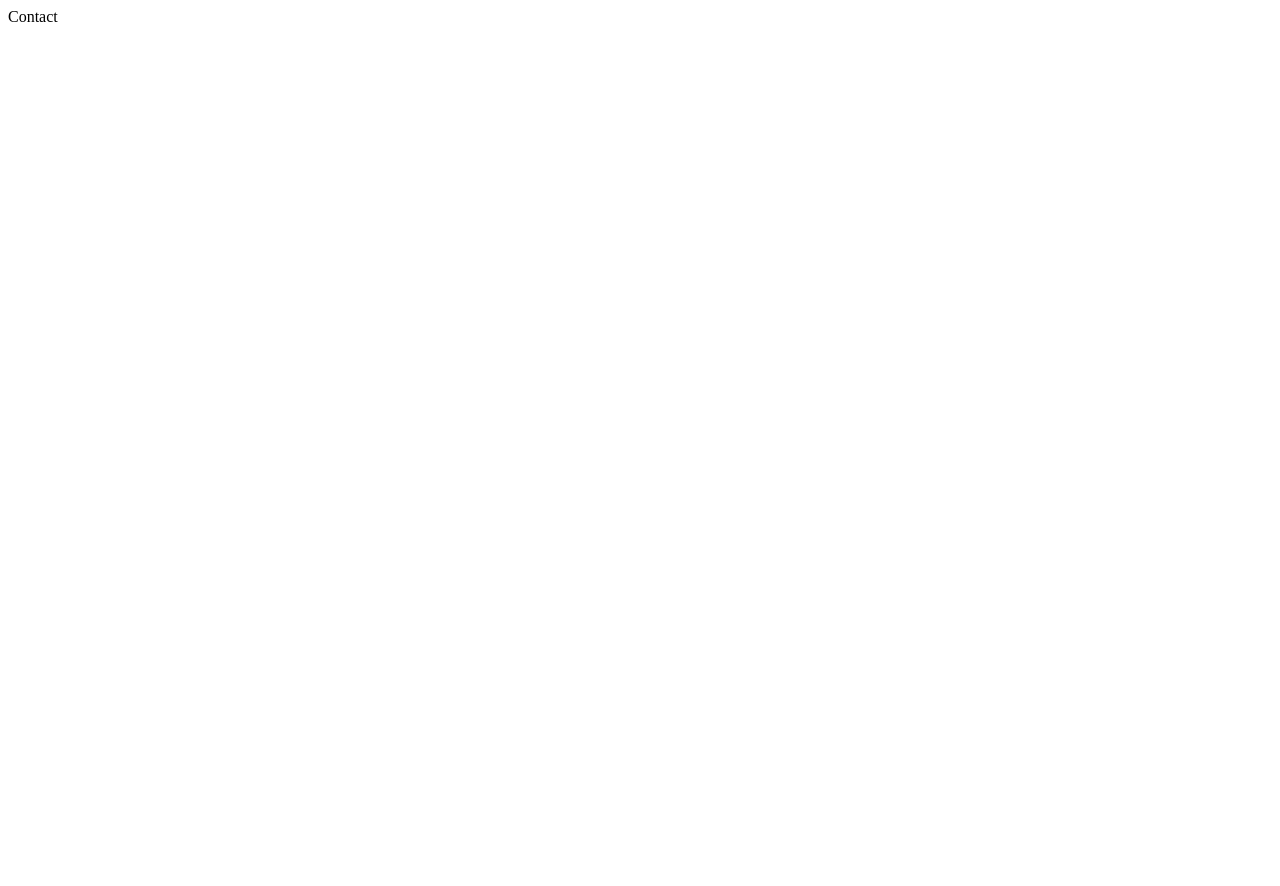
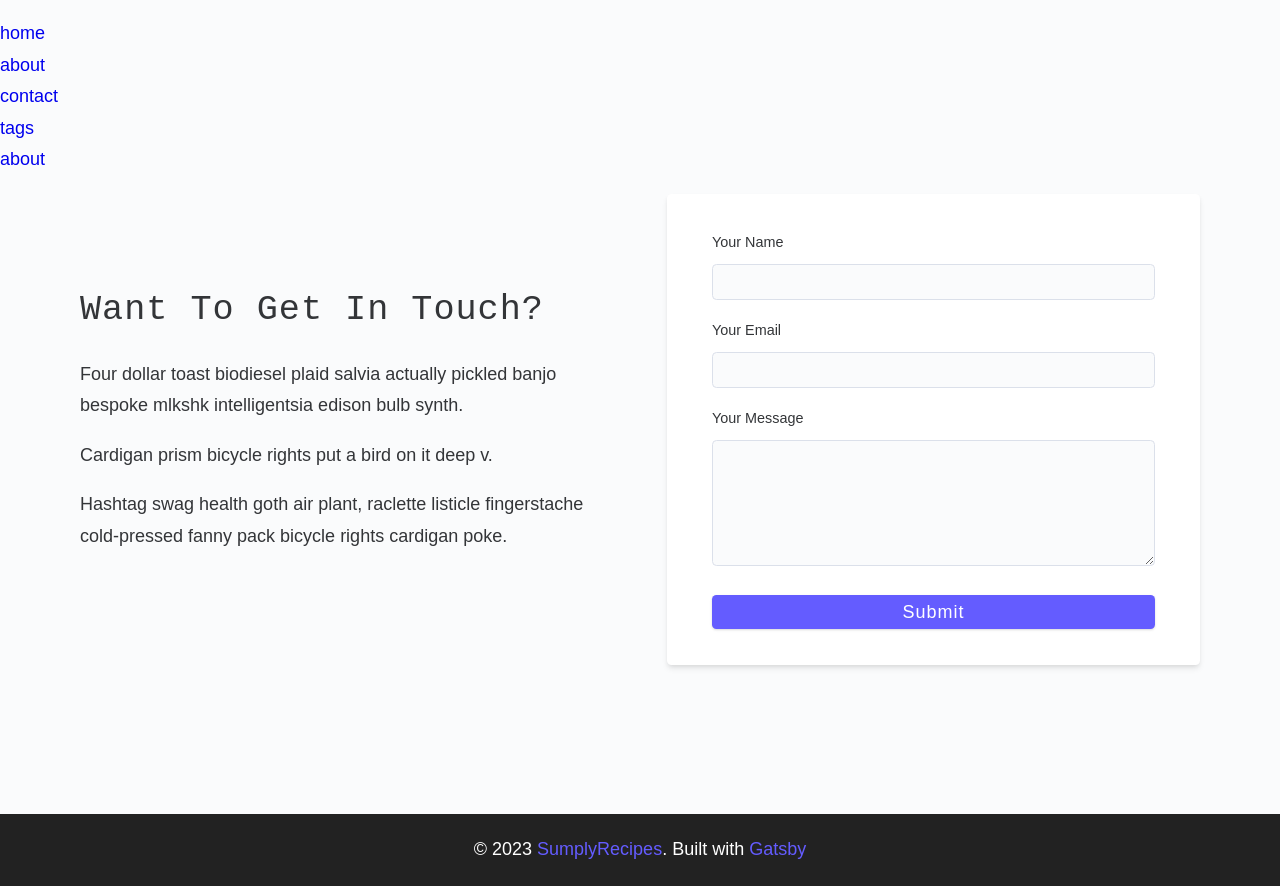
Before and after one commit to cvine21/gatsby-recipes, a Gatsby site: page /contact in a window 1280 px wide. Before the commit the page ends 800 px from the top, so only its background shows below. Built offline with nearby package versions, Linux system fonts and the light colour scheme; Gatsby itself is replaced by a stand-in of ours.

Commit message:
feat: 🎸 layout
a contact page layout

```diff
--- a/src/pages/contact.js
+++ b/src/pages/contact.js
@@ -1,7 +1,47 @@
 import React from "react";
 
+import Layout from "../components/Layout";
+
 function Contact() {
-  return <div>Contact</div>;
+  return (
+    <Layout>
+      <main className="page">
+        <section className="contact-page">
+          <article className="contact-info">
+            <h3>Want To Get In Touch?</h3>
+            <p>
+              Four dollar toast biodiesel plaid salvia actually pickled banjo
+              bespoke mlkshk intelligentsia edison bulb synth.
+            </p>
+            <p>Cardigan prism bicycle rights put a bird on it deep v.</p>
+            <p>
+              Hashtag swag health goth air plant, raclette listicle fingerstache
+              cold-pressed fanny pack bicycle rights cardigan poke.
+            </p>
+          </article>
+          <article>
+            <form className="form contact-form">
+              <div className="form-row">
+                <label htmlFor="name">Your name</label>
+                <input type="text" name="name" id="name" />
+              </div>
+              <div className="form-row">
+                <label htmlFor="email">Your email</label>
+                <input type="text" name="email" id="email" />
+              </div>
+              <div className="form-row">
+                <label htmlFor="message">Your message</label>
+                <textarea name="message" id="message" />
+              </div>
+              <button type="submit" className="btn block">
+                Submit
+              </button>
+            </form>
+          </article>
+        </section>
+      </main>
+    </Layout>
+  );
 }
 
 export default Contact;
```
